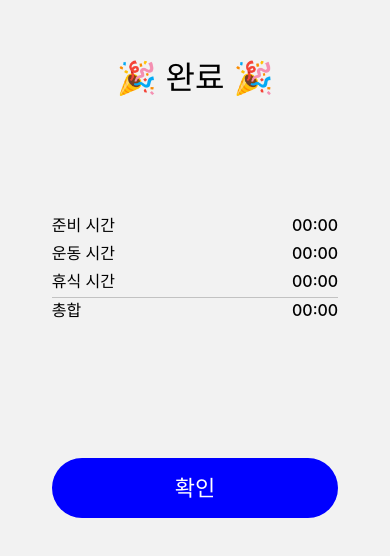
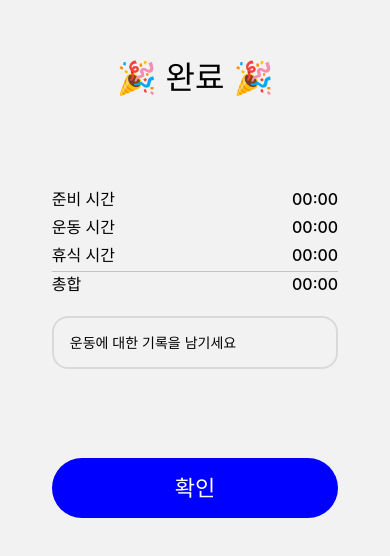
Before and after one commit to dev2820/TBT, a React Native app: screen /Finish in a window 390 px wide. Shown: the part 134-690 px from the top of the page. Built offline with nearby package versions, Linux system fonts and the light colour scheme.

Commit message:
style/ 운동에 대한 메모장 추가

```diff
--- a/src/screens/FinishPage.js
+++ b/src/screens/FinishPage.js
@@ -45,7 +45,10 @@ const TimerPage = ({ navigation }) => {
               {formatTime(phase.totalTime)}
             </Text>
           </View>
-          <TextInput style={styles.memo}></TextInput>
+          <TextInput
+            style={styles.memo}
+            placeholder={"운동에 대한 기록을 남기세요"}
+          ></TextInput>
         </View>
         <FilledButton
           onPress={goHome}
@@ -82,7 +85,11 @@ const styles = StyleSheet.create({
     justifyContent: "center",
   },
   memo: {
+    marginTop: 16,
     borderColor: THEME.PLACEHOLDER,
+    borderWidth: 2,
+    borderRadius: 16,
+    padding: 16,
   },
   confirm: {
     width: "80%",
```
